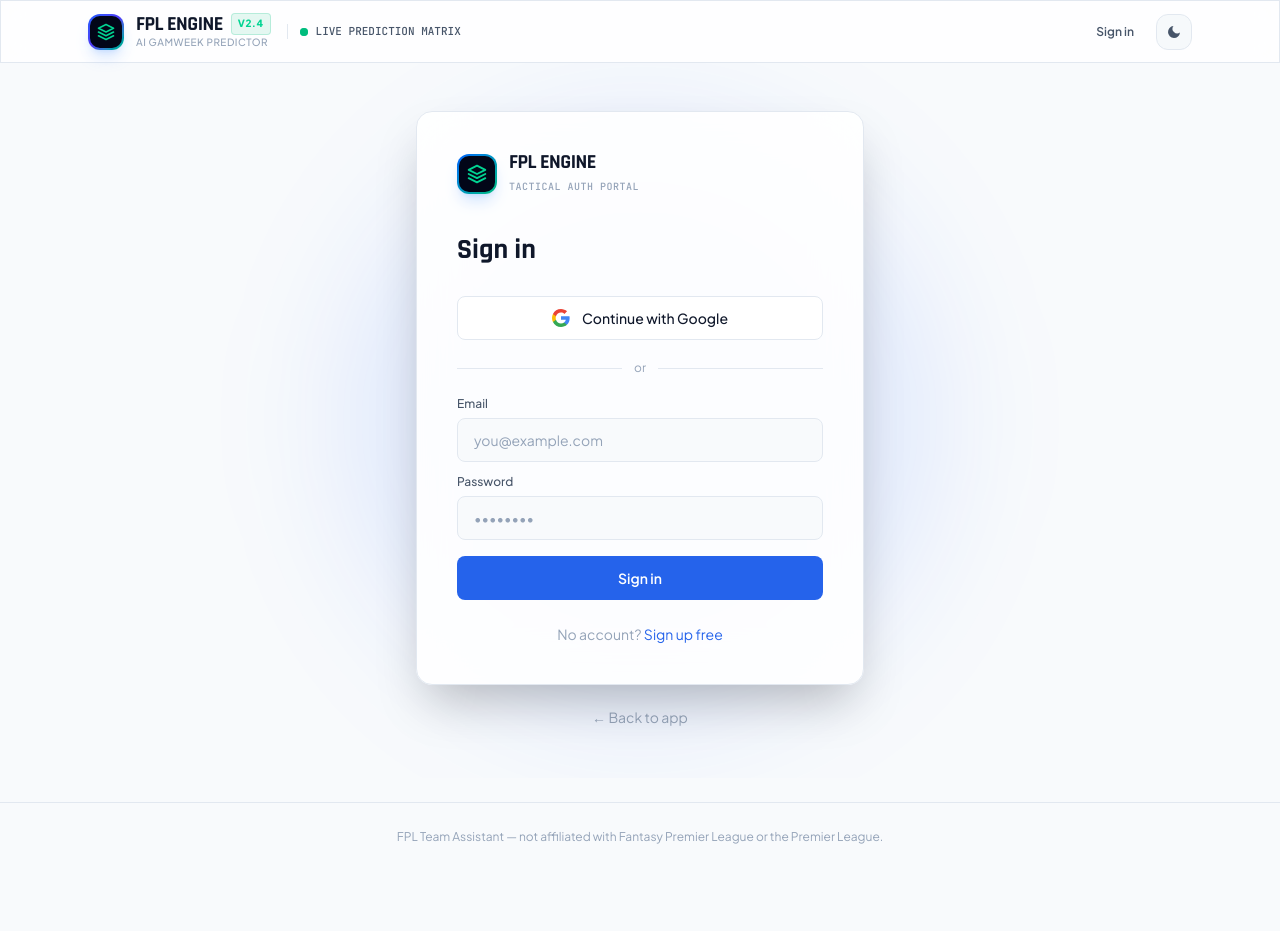
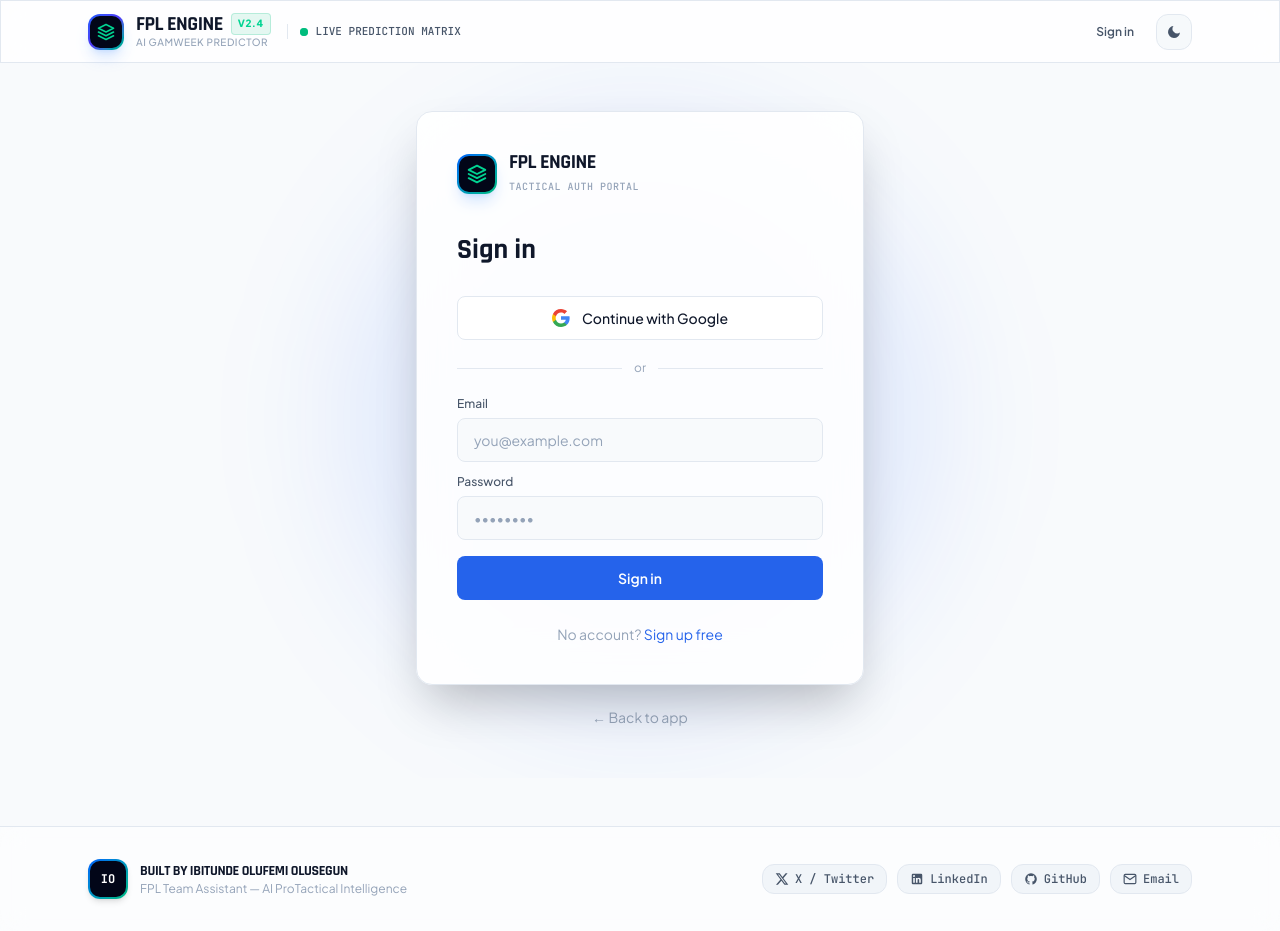
Before and after one commit to Olufemooshegs/fpl-team-assistant, a React (Vite) app: page /login in a window 1280 px wide. Before the commit the page ends 870 px from the top, so only its background shows below. Built offline with nearby package versions, Linux system fonts and the light colour scheme; no server answers; the HTML template or start-up script is replaced by a standard one.

Commit message:
feat: live gameweek banner, Team ID guide, and creator contact footer

```diff
--- a/src/App.tsx
+++ b/src/App.tsx
@@ -2,6 +2,8 @@
 import { Analytics } from "@vercel/analytics/react"
 import { router } from "./app/routes"
 import { AuthProvider } from "./contexts/AuthContext"
+
+// ── Root ──────────────────────────────────────────────────────────────────────
 
 export default function App() {
   return (
--- a/src/components/DeadlineCountdownBar.tsx
+++ b/src/components/DeadlineCountdownBar.tsx
@@ -128,10 +128,13 @@
             Gameweek {event.id} Deadline
           </span>
 
-          {countdown.isExpired ? (
-            <span className="text-xs font-mono font-bold px-2 py-0.5 rounded bg-slate-800 text-slate-200 border border-slate-700">
-              Gameweek in Progress
-            </span>
+          {event.is_current || countdown.isExpired ? (
+            <div className="flex items-center gap-2 px-3 py-1 rounded-full bg-emerald-500/20 border border-emerald-500/40 text-[#00FF87]">
+              <span className="w-2 h-2 rounded-full bg-[#00FF87] shadow-[0_0_10px_#00FF87] animate-pulse" />
+              <span className="text-xs font-mono font-extrabold uppercase tracking-wider">
+                LIVE GAMEWEEK {event.id} IN PROGRESS
+              </span>
+            </div>
           ) : (
             <span
               className={`text-[11px] font-mono font-extrabold px-2 py-0.5 rounded border hidden md:inline ${
--- /dev/null
+++ b/src/components/Footer.tsx
@@ -0,0 +1,67 @@
+export default function Footer() {
+  return (
+    <footer className="border-t border-line bg-surface/50 backdrop-blur-md py-8 mt-12">
+      <div className="max-w-6xl mx-auto px-4 sm:px-6 flex flex-col md:flex-row items-center justify-between gap-6">
+
+        {/* Author info */}
+        <div className="flex flex-col sm:flex-row items-center gap-3 text-center sm:text-left">
+          <div className="w-10 h-10 rounded-xl bg-gradient-to-br from-blue-600 to-emerald-500 p-0.5 shadow-md shrink-0">
+            <div className="w-full h-full bg-slate-950 rounded-[10px] flex items-center justify-center font-bold text-white text-xs font-mono">
+              IO
+            </div>
+          </div>
+          <div>
+            <p className="text-ink font-bold text-sm tracking-tight uppercase" style={{ fontFamily: "var(--font-rajdhani)" }}>
+              BUILT BY IBITUNDE OLUFEMI OLUSEGUN
+            </p>
+            <p className="text-ink-3 text-xs">
+              FPL Team Assistant &mdash; AI ProTactical Intelligence
+            </p>
+          </div>
+        </div>
+
+        {/* Contact & Social Links */}
+        <div className="flex items-center gap-2.5 text-xs font-mono flex-wrap justify-center">
+          <a
+            href="https://x.com/Olufemoo_1"
+            target="_blank"
+            rel="noopener noreferrer"
+            className="flex items-center gap-1.5 px-3 py-1.5 rounded-xl bg-surface-2 hover:bg-primary/20 hover:text-blue-400 border border-line text-ink-2 transition-all cursor-pointer"
+          >
+            <svg className="w-3.5 h-3.5 fill-current" viewBox="0 0 24 24"><path d="M18.244 2.25h3.308l-7.227 8.26 8.502 11.24H16.17l-5.214-6.817L4.99 21.75H1.68l7.73-8.835L1.254 2.25H8.08l4.713 6.231zm-1.161 17.52h1.833L7.084 4.126H5.117z"/></svg>
+            <span>X / Twitter</span>
+          </a>
+
+          <a
+            href="https://www.linkedin.com/in/olufemi-ibitunde-389aa1255/"
+            target="_blank"
+            rel="noopener noreferrer"
+            className="flex items-center gap-1.5 px-3 py-1.5 rounded-xl bg-surface-2 hover:bg-blue-600/20 hover:text-blue-400 border border-line text-ink-2 transition-all cursor-pointer"
+          >
+            <svg className="w-3.5 h-3.5 fill-current" viewBox="0 0 24 24"><path d="M19 3a2 2 0 0 1 2 2v14a2 2 0 0 1-2 2H5a2 2 0 0 1-2-2V5a2 2 0 0 1 2-2h14m-.5 15.5v-5.3a3.26 3.26 0 0 0-3.26-3.26c-.85 0-1.84.52-2.28 1.3v-1.11h-2.79v8.37h2.79v-4.93c0-.77.62-1.4 1.39-1.4a1.4 1.4 0 0 1 1.4 1.4v4.93h2.75M6.88 8.56a1.68 1.68 0 0 0 1.68-1.68c0-.93-.75-1.69-1.68-1.69a1.69 1.69 0 0 0-1.69 1.69c0 .93.76 1.68 1.69 1.68m1.39 9.94v-8.37H5.5v8.37h2.77z"/></svg>
+            <span>LinkedIn</span>
+          </a>
+
+          <a
+            href="https://github.com/Olufemooshegs"
+            target="_blank"
+            rel="noopener noreferrer"
+            className="flex items-center gap-1.5 px-3 py-1.5 rounded-xl bg-surface-2 hover:bg-emerald-500/20 hover:text-emerald-400 border border-line text-ink-2 transition-all cursor-pointer"
+          >
+            <svg className="w-3.5 h-3.5 fill-current" viewBox="0 0 24 24"><path d="M12 2A10 10 0 0 0 2 12c0 4.42 2.87 8.17 6.84 9.5.5.08.66-.23.66-.5v-1.69c-2.77.6-3.36-1.34-3.36-1.34-.46-1.16-1.11-1.47-1.11-1.47-.91-.62.07-.6.07-.6 1 .07 1.53 1.03 1.53 1.03.87 1.52 2.34 1.07 2.91.83.1-.65.35-1.09.63-1.34-2.22-.25-4.55-1.11-4.55-4.92 0-1.11.38-2 1.03-2.71-.1-.25-.45-1.29.1-2.64 0 0 .84-.27 2.75 1.02.79-.22 1.65-.33 2.5-.33.85 0 1.71.11 2.5.33 1.91-1.29 2.75-1.02 2.75-1.02.55 1.35.2 2.39.1 2.64.65.71 1.03 1.6 1.03 2.71 0 3.82-2.34 4.66-4.57 4.91.36.31.69.92.69 1.85V21c0 .27.16.59.67.5C19.14 20.16 22 16.42 22 12A10 10 0 0 0 12 2z"/></svg>
+            <span>GitHub</span>
+          </a>
+
+          <a
+            href="mailto:ibitundesegun1@gmail.com"
+            className="flex items-center gap-1.5 px-3 py-1.5 rounded-xl bg-surface-2 hover:bg-amber-500/20 hover:text-amber-300 border border-line text-ink-2 transition-all cursor-pointer"
+          >
+            <svg className="w-3.5 h-3.5 fill-none stroke-current" strokeWidth="2" viewBox="0 0 24 24"><path d="M4 4h16c1.1 0 2 .9 2 2v12c0 1.1-.9 2-2 2H4c-1.1 0-2-.9-2-2V6c0-1.1.9-2 2-2z"/><polyline points="22,6 12,13 2,6"/></svg>
+            <span>Email</span>
+          </a>
+        </div>
+
+      </div>
+    </footer>
+  )
+}
--- a/src/components/SquadView.tsx
+++ b/src/components/SquadView.tsx
@@ -87,6 +87,7 @@
   const { pick, element, team, prediction, nextFixture } = ep
   const isGK = element.element_type === 1
   const displayPts = prediction.predictedPoints * Math.max(pick.multiplier, 1)
+  const stripColor = POSITION_COLOR[element.element_type] ?? "#94A3B8"
 
   return (
     <div
@@ -294,7 +295,7 @@
             <span className="bg-[#00FF87] text-[#37003C] text-xs font-black px-2.5 py-0.5 rounded uppercase tracking-wider">
               MY TEAM &bull; GW{squadData.gameweek}
             </span>
-            <span className="text-xs text-slate-300 font-mono">DEADLINE SAT 15 FEB</span>
+            <span className="text-xs text-slate-300 font-mono">LIVE OPTA MATRIX</span>
           </div>
           <h1 className="text-2xl sm:text-3xl font-black tracking-tight" style={{ fontFamily: "var(--font-rajdhani)" }}>
             FPL TACTICAL ASSISTANT
--- a/src/index.css
+++ b/src/index.css
@@ -117,6 +117,7 @@
 
   --color-nav: #0B1120;
 
+  /* Font families */
   --font-rajdhani: "Rajdhani", sans-serif;
   --font-dm-sans:  "Plus Jakarta Sans", sans-serif;
   --font-mono:     "JetBrains Mono", monospace;
--- a/src/pages/Layout.tsx
+++ b/src/pages/Layout.tsx
@@ -174,6 +174,8 @@
 
 // ── Layout ────────────────────────────────────────────────────────────────────
 
+import Footer from "../components/Footer"
+
 export default function Layout() {
   const [dark, toggleDark] = useDarkMode()
   const location = useLocation()
@@ -200,11 +202,7 @@
           </motion.div>
         </AnimatePresence>
       </main>
-      <footer className="border-t border-line py-6 mt-6">
-        <p className="text-center text-ink-3 text-xs leading-relaxed">
-          FPL Team Assistant &mdash; not affiliated with Fantasy Premier League or the Premier League.
-        </p>
-      </footer>
+      <Footer />
     </div>
   )
 }
```
Also changed, not shown: src/pages/HomePage.tsx (+42 -4 lines).
